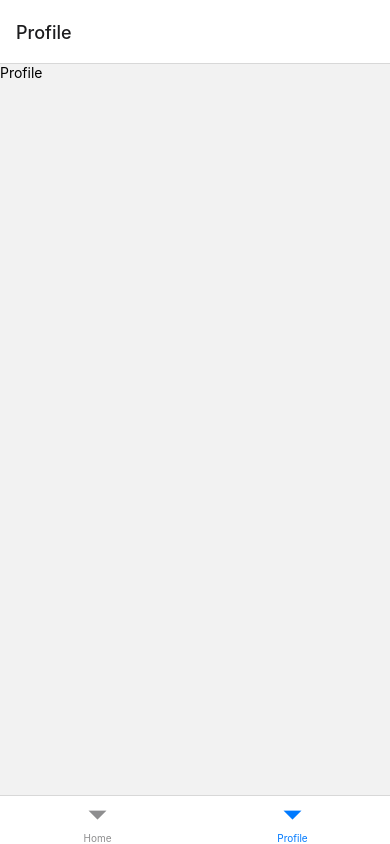
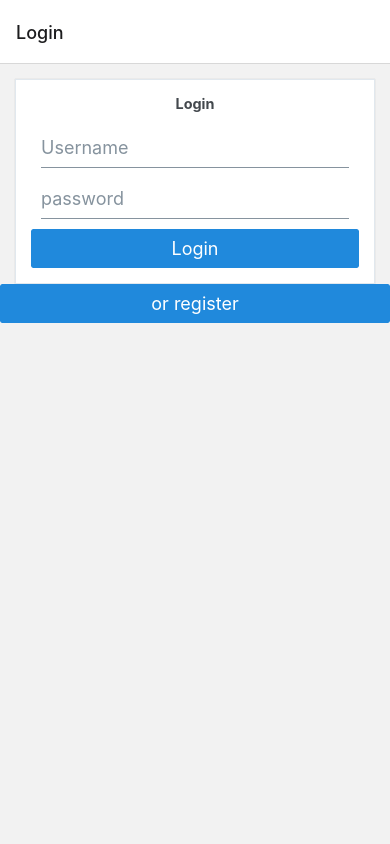
Before and after one commit to ilkkamtk/hybrid-native, a React Native app: screen /Profile in a window 390 px wide. Built offline with nearby package versions, Linux system fonts and the light colour scheme; no server answers.

Commit message:
login rediä

```diff
--- a/package.json
+++ b/package.json
@@ -9,15 +9,18 @@
     "web": "expo start --web"
   },
   "dependencies": {
+    "@react-native-async-storage/async-storage": "1.21.0",
     "@react-navigation/bottom-tabs": "^6.5.12",
     "@react-navigation/native": "^6.1.10",
     "@react-navigation/native-stack": "^6.9.18",
     "@rneui/base": "^4.0.0-rc.7",
     "@rneui/themed": "^4.0.0-rc.8",
+    "date-fns": "^3.3.1",
     "expo": "~50.0.7",
     "expo-av": "~13.10.5",
     "expo-status-bar": "~1.11.1",
     "react": "18.2.0",
+    "react-hook-form": "^7.50.1",
     "react-native": "0.73.4",
     "react-native-safe-area-context": "4.8.2",
     "react-native-screens": "~3.29.0"
--- /dev/null
+++ b/src/components/LoginForm.tsx
@@ -0,0 +1,66 @@
+import {Button, Card, Input} from '@rneui/base';
+import {Controller, useForm} from 'react-hook-form';
+
+import {useUserContext} from '../hooks/ContextHooks';
+import {Credentials} from '../types/LocalTypes';
+
+const LoginForm = () => {
+  const {handleLogin} = useUserContext();
+  const initValues: Credentials = {username: '', password: ''};
+  const {
+    control,
+    handleSubmit,
+    formState: {errors},
+  } = useForm({
+    defaultValues: initValues,
+  });
+
+  const doLogin = async (inputs: Credentials) => {
+    handleLogin(inputs);
+  };
+
+  return (
+    <Card>
+      <Card.Title>Login</Card.Title>
+      <Controller
+        control={control}
+        rules={{
+          required: {value: true, message: 'is required'},
+        }}
+        render={({field: {onChange, onBlur, value}}) => (
+          <Input
+            placeholder="Username"
+            onBlur={onBlur}
+            onChangeText={onChange}
+            value={value}
+            autoCapitalize="none"
+            errorMessage={errors.username?.message}
+          />
+        )}
+        name="username"
+      />
+
+      <Controller
+        control={control}
+        rules={{
+          maxLength: 100,
+          required: {value: true, message: 'is required'},
+        }}
+        render={({field: {onChange, onBlur, value}}) => (
+          <Input
+            placeholder="password"
+            secureTextEntry
+            onBlur={onBlur}
+            onChangeText={onChange}
+            value={value}
+            errorMessage={errors.password?.message}
+          />
+        )}
+        name="password"
+      />
+      <Button title="Login" onPress={handleSubmit(doLogin)} />
+    </Card>
+  );
+};
+
+export default LoginForm;
--- /dev/null
+++ b/src/components/RegisterForm.tsx
@@ -0,0 +1,151 @@
+import {Button, Card, Input} from '@rneui/themed';
+import {Dispatch, SetStateAction} from 'react';
+import {Controller, useForm} from 'react-hook-form';
+import {Alert} from 'react-native';
+
+import {useUser} from '../hooks/apiHooks';
+
+const RegisterForm = ({
+  setToggleRegister,
+}: {
+  setToggleRegister: Dispatch<SetStateAction<boolean>>;
+}) => {
+  const {postUser, getUsernameAvailable, getEmailAvailable} = useUser();
+  const {
+    control,
+    handleSubmit,
+    getValues,
+    formState: {errors},
+  } = useForm({
+    defaultValues: {
+      username: '',
+      password: '',
+      confirmPassword: '',
+      email: '',
+    },
+    mode: 'onBlur',
+  });
+
+  const doRegister = async (inputs: {
+    username: string;
+    password: string;
+    confirmPassword?: string;
+    email: string;
+  }) => {
+    delete inputs.confirmPassword;
+    try {
+      await postUser(inputs);
+      Alert.alert('Registration successful, please log in.');
+      setToggleRegister(false);
+    } catch (error) {
+      console.log((error as Error).message);
+    }
+  };
+
+  return (
+    <Card>
+      <Card.Title>Registration</Card.Title>
+      <Controller
+        control={control}
+        rules={{
+          required: {value: true, message: 'is required'},
+          minLength: {value: 3, message: 'min length is 3 characters'},
+          validate: async (value) => {
+            try {
+              const {available} = await getUsernameAvailable(value);
+              console.log('username available?', value, available);
+              return available ? available : 'Username taken';
+            } catch (error) {
+              console.log((error as Error).message);
+            }
+          },
+        }}
+        render={({field: {onChange, onBlur, value}}) => (
+          <Input
+            placeholder="Username"
+            onBlur={onBlur}
+            onChangeText={onChange}
+            value={value}
+            errorMessage={errors.username?.message}
+            autoCapitalize="none"
+          />
+        )}
+        name="username"
+      />
+      <Controller
+        control={control}
+        rules={{
+          required: {value: true, message: 'is required'},
+          minLength: {value: 5, message: 'min length is 5 characters'},
+        }}
+        render={({field: {onChange, onBlur, value}}) => (
+          <Input
+            placeholder="Password"
+            onBlur={onBlur}
+            onChangeText={onChange}
+            value={value}
+            secureTextEntry={true}
+            errorMessage={errors.password?.message}
+          />
+        )}
+        name="password"
+      />
+      <Controller
+        control={control}
+        rules={{
+          required: {value: true, message: 'is required'},
+          validate: (value) => {
+            const {password} = getValues();
+            // console.log('getValues password', password);
+            return value === password ? true : 'Passwords dont match!';
+          },
+        }}
+        render={({field: {onChange, onBlur, value}}) => (
+          <Input
+            placeholder="Confirm password"
+            onBlur={onBlur}
+            onChangeText={onChange}
+            value={value}
+            secureTextEntry={true}
+            errorMessage={errors.confirmPassword?.message}
+          />
+        )}
+        name="confirmPassword"
+      />
+      <Controller
+        control={control}
+        rules={{
+          required: {value: true, message: 'is required'},
+          pattern: {
+            // TODO: add better regexp for email
+            value: /\S+@\S+\.\S+$/,
+            message: 'must be a valid email',
+          },
+          validate: async (value) => {
+            try {
+              const {available} = await getEmailAvailable(value);
+              console.log('email available?', value, available);
+              return available ? available : 'Email taken';
+            } catch (error) {
+              console.log((error as Error).message);
+            }
+          },
+        }}
+        render={({field: {onChange, onBlur, value}}) => (
+          <Input
+            placeholder="Email"
+            onBlur={onBlur}
+            onChangeText={onChange}
+            value={value}
+            errorMessage={errors.email?.message}
+            autoCapitalize="none"
+          />
+        )}
+        name="email"
+      />
+      <Button title="Register" onPress={handleSubmit(doRegister)} />
+    </Card>
+  );
+};
+
+export default RegisterForm;
--- a/src/hooks/apiHooks.ts
+++ b/src/hooks/apiHooks.ts
@@ -38,6 +38,7 @@ const useMedia = () => {
           return itemWithOwner;
         }),
       );
+      itemsWithOwner.reverse();
       setMediaArray(itemsWithOwner);
     } catch (error) {
       console.error('getMedia failed', error);
--- a/src/navigators/Navigator.tsx
+++ b/src/navigators/Navigator.tsx
@@ -2,7 +2,9 @@ import {createBottomTabNavigator} from '@react-navigation/bottom-tabs';
 import {NavigationContainer} from '@react-navigation/native';
 import {createNativeStackNavigator} from '@react-navigation/native-stack';
 
+import {useUserContext} from '../hooks/ContextHooks';
 import Home from '../views/Home';
+import Login from '../views/Login';
 import Profile from '../views/Profile';
 import Single from '../views/Single';
 
@@ -19,14 +21,21 @@ const Tabscreen = () => {
 };
 
 const Stackscreen = () => {
+  const {user} = useUserContext();
   return (
     <Stack.Navigator>
+      {user ? (
+        <>
           <Stack.Screen
             name="Tabs"
             component={Tabscreen}
             options={{headerShown: false}}
           />
           <Stack.Screen name="Single" component={Single} />
+        </>
+      ) : (
+        <Stack.Screen name="Login" component={Login} />
+      )}
     </Stack.Navigator>
   );
 };
--- a/src/views/Home.tsx
+++ b/src/views/Home.tsx
@@ -1,29 +1,16 @@
-import {MediaItemWithOwner} from '@sharedTypes/DBTypes';
-import {useState} from 'react';
-import {Text, View, FlatList} from 'react-native';
+import {View, FlatList} from 'react-native';
 
 import MediaListItem from '../components/MediaListItem';
-import MediaModal from '../components/MediaModal';
 import {useMedia} from '../hooks/apiHooks';
 
 const Home = () => {
-  const [modalVisible, setModalVisible] = useState(false);
-  const [selectedItem, setSelectedItem] = useState<MediaItemWithOwner | null>(
-    null,
-  );
   const {mediaArray} = useMedia();
 
   return (
     <View>
-      <Text>My Media</Text>
       <FlatList
         data={mediaArray}
         renderItem={({item}) => <MediaListItem item={item} />}
-      />
-      <MediaModal
-        item={selectedItem}
-        modalVisible={modalVisible}
-        setModalVisible={setModalVisible}
       />
     </View>
   );
--- /dev/null
+++ b/src/views/Login.tsx
@@ -0,0 +1,48 @@
+import {Button} from '@rneui/themed';
+import {useEffect, useState} from 'react';
+import {
+  Keyboard,
+  KeyboardAvoidingView,
+  Platform,
+  TouchableOpacity,
+} from 'react-native';
+
+import LoginForm from '../components/LoginForm';
+import RegisterForm from '../components/RegisterForm';
+import {useUserContext} from '../hooks/ContextHooks';
+
+const Login = () => {
+  const [toggleRegister, setToggleRegister] = useState<boolean>(false);
+  const {handleAutoLogin} = useUserContext();
+
+  useEffect(() => {
+    handleAutoLogin();
+  }, []);
+
+  return (
+    <TouchableOpacity
+      onPress={() => Keyboard.dismiss()}
+      style={{flex: 1}}
+      activeOpacity={1}
+    >
+      <KeyboardAvoidingView
+        behavior={Platform.OS === 'ios' ? 'padding' : 'height'}
+      >
+        {toggleRegister ? (
+          <RegisterForm setToggleRegister={setToggleRegister} />
+        ) : (
+          <LoginForm />
+        )}
+        <Button
+          onPress={() => {
+            setToggleRegister(!toggleRegister);
+          }}
+        >
+          {toggleRegister ? 'or login' : 'or register'}
+        </Button>
+      </KeyboardAvoidingView>
+    </TouchableOpacity>
+  );
+};
+
+export default Login;
--- a/src/views/Profile.tsx
+++ b/src/views/Profile.tsx
@@ -1,11 +1,13 @@
-import {View, Text} from 'react-native';
-import React from 'react';
+import {Button, Card} from '@rneui/themed';
+
+import {useUserContext} from '../hooks/ContextHooks';
 
 const Profile = () => {
+  const {handleLogout} = useUserContext();
   return (
-    <View>
-      <Text>Profile</Text>
-    </View>
+    <Card>
+      <Button onPress={handleLogout}>Logout</Button>
+    </Card>
   );
 };
 
--- a/src/views/Single.tsx
+++ b/src/views/Single.tsx
@@ -1,5 +1,7 @@
 import {Card, Icon, ListItem} from '@rneui/base';
 import {MediaItemWithOwner} from '@sharedTypes/DBTypes';
+import {format} from 'date-fns';
+import {fi} from 'date-fns/locale';
 import {ResizeMode, Video} from 'expo-av';
 import {ActivityIndicator, StyleSheet, Text} from 'react-native';
 
@@ -34,7 +36,9 @@ const Single = ({route}: any) => {
       </ListItem>
       <ListItem>
         <Icon name="today" />
-        <Text>{new Date(item.created_at).toLocaleString('fi-FI')}</Text>
+        <Text>
+          {format(new Date(item.created_at), 'dd.MM.yyyy, HH:mm', {locale: fi})}
+        </Text>
       </ListItem>
       <ListItem>
         <Icon name="person" />
```
Also changed, not shown: src/components/MediaListItem.tsx (+8 -4 lines), src/contexts/UserContext.tsx (+5 -4 lines), 1 other file (tests, documents, lock files or other folders). Lines whose indentation alone changed are shown as unchanged.
